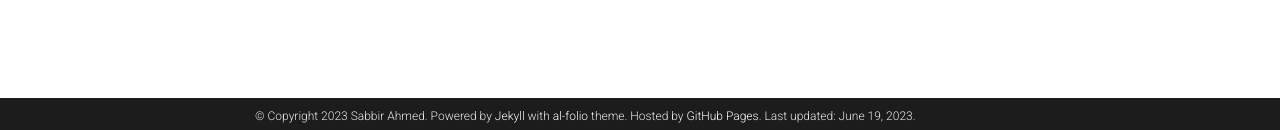
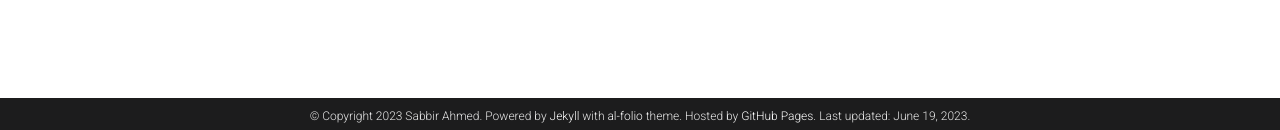
Before and after one commit to sabbir-ahmed12/sabbir-ahmed12.github.io, a Jekyll site: the page built from _pages/research.md, in a window 1280 px wide. Shown: the part 767-897 px from the top of the page. Built offline with Jekyll 4.4.1, drawn with Linux system fonts in a browser that asks for light colours; comment, search, counter and statistics services are not loaded; a style sheet for code colours, icons or effects is not loaded.

Commit message:
Centered the footer.

```diff
--- a/Gemfile
+++ b/Gemfile
@@ -1,6 +1,6 @@
 source 'https://rubygems.org'
 group :jekyll_plugins do
-    # gem 'wdm', '>=0.1.0' # comment it before deploying
+    gem 'wdm', '>=0.1.0' # comment it before deploying
     gem 'classifier-reborn'
     gem 'jekyll'
     gem 'jekyll-archives'
@@ -16,8 +16,8 @@ group :jekyll_plugins do
     gem 'jekyll-toc'
     gem 'jekyll-twitter-plugin'
     gem 'jemoji'
-    gem 'mini_racer'  # uncomment it before deploying
-    gem 'unicode_utils' # uncomment it before deploying
+    # gem 'mini_racer'  # uncomment it before deploying
+    # gem 'unicode_utils' # uncomment it before deploying
     gem 'webrick'
 end
 group :other_plugins do
--- a/_includes/footer.html
+++ b/_includes/footer.html
@@ -1,25 +1,25 @@
 {% if site.footer_fixed %}
 <footer class="fixed-bottom">
-      <div class="container mt-0">
-        &copy; Copyright {{ site.time | date: '%Y' }} {{ site.first_name }} {{ site.middle_name }} {{ site.last_name }}. {{ site.footer_text }}
-        {%- if site.impressum_path -%}
-        <a href="{{ site.url }}{{ site.baseurl }}{{ site.impressum_path }}">Impressum</a>.
-        {%- endif -%}
-        {%- if site.last_updated -%}
-        Last updated: {{ "now" | date: '%B %d, %Y' }}.
-        {%- endif %}
+  <div class="container mt-0 text-center">
+    &copy; Copyright {{ site.time | date: '%Y' }} {{ site.first_name }} {{
+    site.middle_name }} {{ site.last_name }}. {{ site.footer_text }} {%- if
+    site.impressum_path -%}
+    <a href="{{ site.url }}{{ site.baseurl }}{{ site.impressum_path }}"
+      >Impressum</a
+    >. {%- endif -%} {%- if site.last_updated -%} Last updated: {{ "now" | date:
+    '%B %d, %Y' }}. {%- endif %}
   </div>
 </footer>
 {%- else -%}
 <footer class="sticky-bottom mt-5">
-      <div class="container">
-        &copy; Copyright {{ site.time | date: '%Y' }} {{ site.first_name }} {{ site.middle_name }} {{ site.last_name }}. {{ site.footer_text }}
-        {%- if site.impressum_path -%}
-        <a href="{{ site.url }}{{ site.baseurl }}{{ site.impressum_path }}">Impressum</a>.
-        {%- endif -%}
-        {%- if site.last_updated -%}
-        Last updated: {{ "now" | date: '%B %d, %Y' }}.
-        {%- endif %}
+  <div class="container text-center">
+    &copy; Copyright {{ site.time | date: '%Y' }} {{ site.first_name }} {{
+    site.middle_name }} {{ site.last_name }}. {{ site.footer_text }} {%- if
+    site.impressum_path -%}
+    <a href="{{ site.url }}{{ site.baseurl }}{{ site.impressum_path }}"
+      >Impressum</a
+    >. {%- endif -%} {%- if site.last_updated -%} Last updated: {{ "now" | date:
+    '%B %d, %Y' }}. {%- endif %}
   </div>
 </footer>
 {%- endif %}
```
Lines whose indentation alone changed are shown as unchanged.
